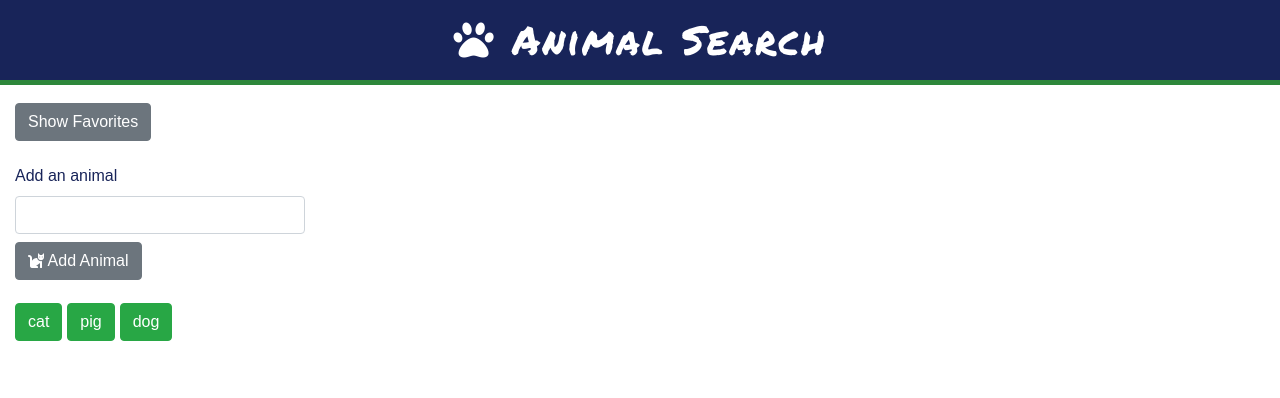
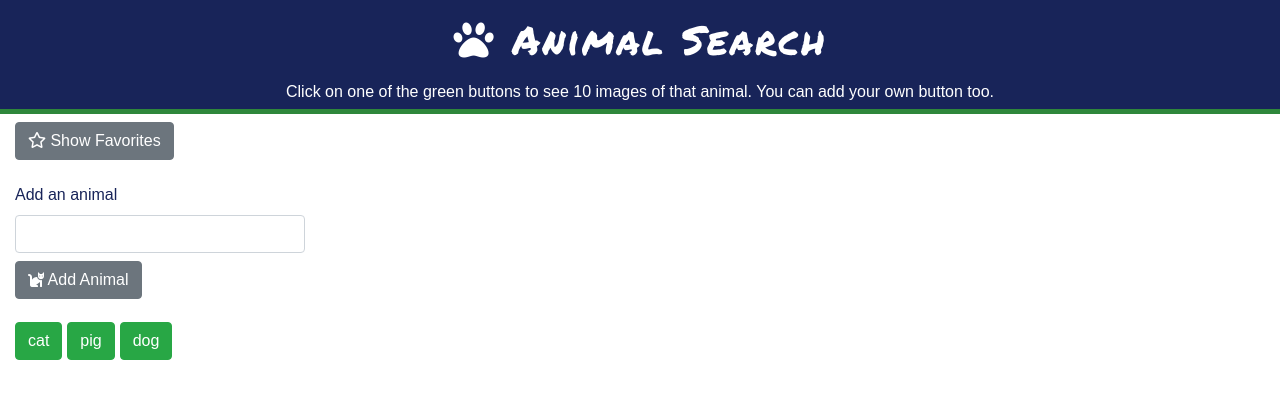
Before and after one commit to savycodr/Image-Viewer, a plain HTML site: page index.html in a window 1280 px wide. Drawn offline with nearby package versions, Linux system fonts and the light colour scheme.

Commit message:
added some images to buttons and directions

```diff
--- a/assets/css/style.css
+++ b/assets/css/style.css
@@ -5,12 +5,33 @@ body{
 }
 
 h1{
-    border-bottom: solid 5px #2E873B;
+    /* border-bottom: solid 5px #2E873B;
     background-color: #182459;
-    color: #ffffff;
+    color: #ffffff; */
     font-family: 'Permanent Marker', cursive;
     letter-spacing: 2px;
-    margin-bottom: 10px;
+    margin-bottom: 0px;
+}
+
+p{
+    margin-bottom: 5px;
+}
+
+#show-favorites{
+    margin-top: 10px;
+}
+
+#returnToSearch{
+    margin-top: 10px;
+}
+
+#headContainer{
+    color: #ffffff;
+    background-color: #182459;
+    padding: 0;
+    border-bottom: solid 5px #2E873B;
+    text-align: center;
+
 }
 
 .animalButton {
--- a/index.html
+++ b/index.html
@@ -12,15 +12,19 @@
 </head>
 
 <body>
-  <h1 class="text-center py-3 mx-md-0"><i class="fas fa-paw"></i>  Animal Search</h1>
+  <div class="container-fluid" id="headContainer">
+    <h1 class="text-center py-3 mx-md-0"><i class="fas fa-paw"></i>  Animal Search</h1>
+    <p>Click on one of the green buttons to see 10 images of that animal. You can add your own  button too.</p>
+  </div>
+
   <div class="container-fluid">
     <div class="row">
         <div class="col-md-3" id="left-column">
           <div class="sticky-top">
+            <!-- Button triggers show favorites -->
+            <button id="show-favorites" class="btn btn-secondary my-md-2 my-sm-2"><i class="far fa-star"></i> Show Favorites</button>
             <!--Form is here-->
-            <button id="show-favorites" class="btn btn-secondary my-md-2 my-sm-2"> Show Favorites</button>
             <form class="animal-form ">
-              <!-- Button triggers show favorites -->
               <label for="animal-input ">Add an animal</label>
               <input type="text" id="animal-input" class="form-control">
               <!-- Button triggers new animal to be added -->
@@ -36,8 +40,7 @@
           <div class="sticky-top">
             <!--Form is here-->
             <form class="return-form ">
-              <button id="returnToSearch"  class="btn btn-secondary my-md-2 my-sm-2"> Return to Search</button>
-              <!-- Button triggers show favorites -->
+              <button id="returnToSearch"  class="btn btn-secondary my-md-2 my-sm-2"><i class="fas fa-arrow-left"></i> Return to Search</button>
             </form>
           </div> <!-- end of sticky-top-->
         </div> <!--end of column-->
```
